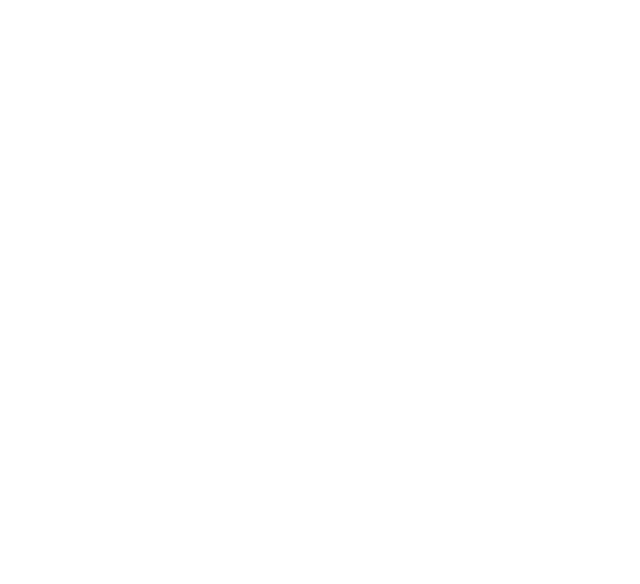
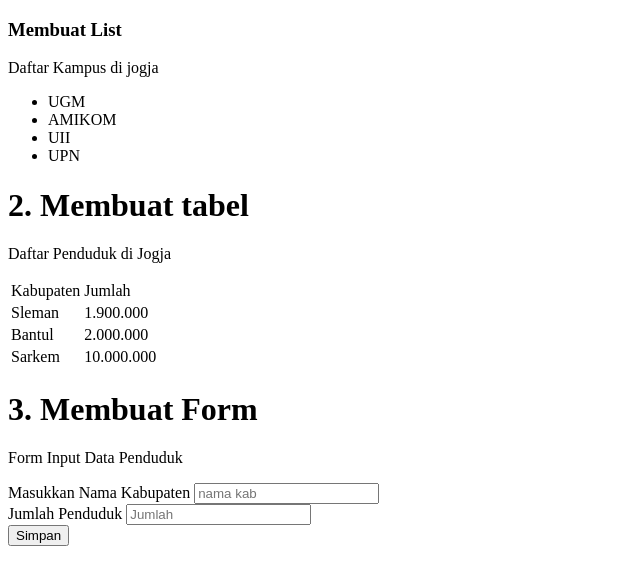
Before and after one commit to Yannskiee/pertemuan-2, a plain HTML site: page index.html in a window 1280 px wide. Shown: the whole page, without its empty margins (0-640 px from the left). Drawn offline with Linux system fonts and the light colour scheme.

Commit message:
Belajar html list, tabel dan form

```diff
--- a/index.html
+++ b/index.html
@@ -6,6 +6,51 @@
     <title>Pertemuan 2 - HTML & CSS Lanjutan</title>
 </head>
 <body>
-
+    <h3>Membuat List</h3>
+    <p>Daftar Kampus di jogja</p>
+    <ul>
+    <li>UGM</li>
+    <li>AMIKOM</li>
+    <li>UII</li>
+    <li>UPN</li>
+    </ul>
+    <h1>2. Membuat tabel</h1>
+    <p>Daftar Penduduk di Jogja</p>
+    <table>
+        <thead>
+            <tr>
+                <td>Kabupaten</td>
+                <td>Jumlah</td>
+            </tr>
+        </thead>
+        <tbody>
+            <tr>
+                <td>Sleman</td>
+                <td>1.900.000</td>
+            </tr>
+            <tr>
+                <td>Bantul</td>
+                <td>2.000.000</td>
+            </tr>
+            <tr>
+                <td>Sarkem</td>
+                <td>10.000.000</td>
+            </tr>
+        </tbody>
+    </table>
+    <h1>3. Membuat Form</h1>
+    <p>Form Input Data Penduduk</p>
+    <form action=""></form>
+    <div>
+        <span>Masukkan Nama Kabupaten</span>
+        <input type="Text" placeholder="nama kab">
+    </div>
+    <div>
+        <span>Jumlah Penduduk</span>
+        <input type="number" placeholder="Jumlah">
+    </div>
+    <div>
+        <span><button>Simpan</button></span>
+    </div>
 </body>
 </html>
```
